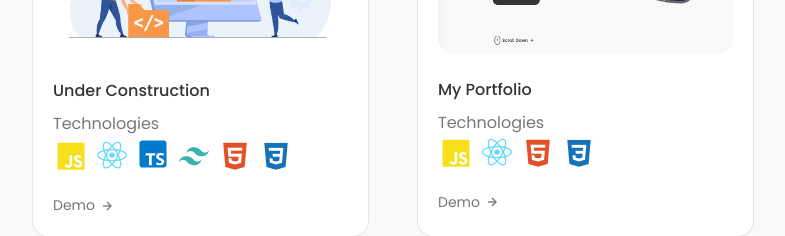
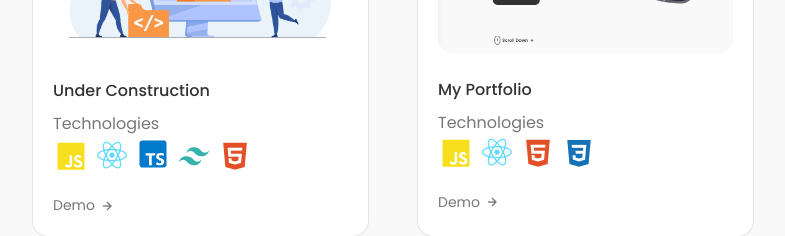
Before and after one commit to admartinbarcelo/portfolio-admartinbarcelo, a React (Vite) app: page / in a window 1280 px wide. Shown: the part 1180-1416 px from the top of the page, without its empty margins (247-1032 px from the left). Built offline with nearby package versions, Linux system fonts and the light colour scheme.

Commit message:
remove css icon from typescript project

```diff
--- a/src/components/Portfolio/Data.jsx
+++ b/src/components/Portfolio/Data.jsx
@@ -18,7 +18,6 @@ export const projectsData = [
       <img className="typescript__logo"src={TypeScript} alt="typescript" />,
       <i className="bx bxl-tailwind-css"></i>,
       <i className="bx bxl-html5"></i>,
-      <i className="bx bxl-css3"></i>,
     ],
   },
   {
```
